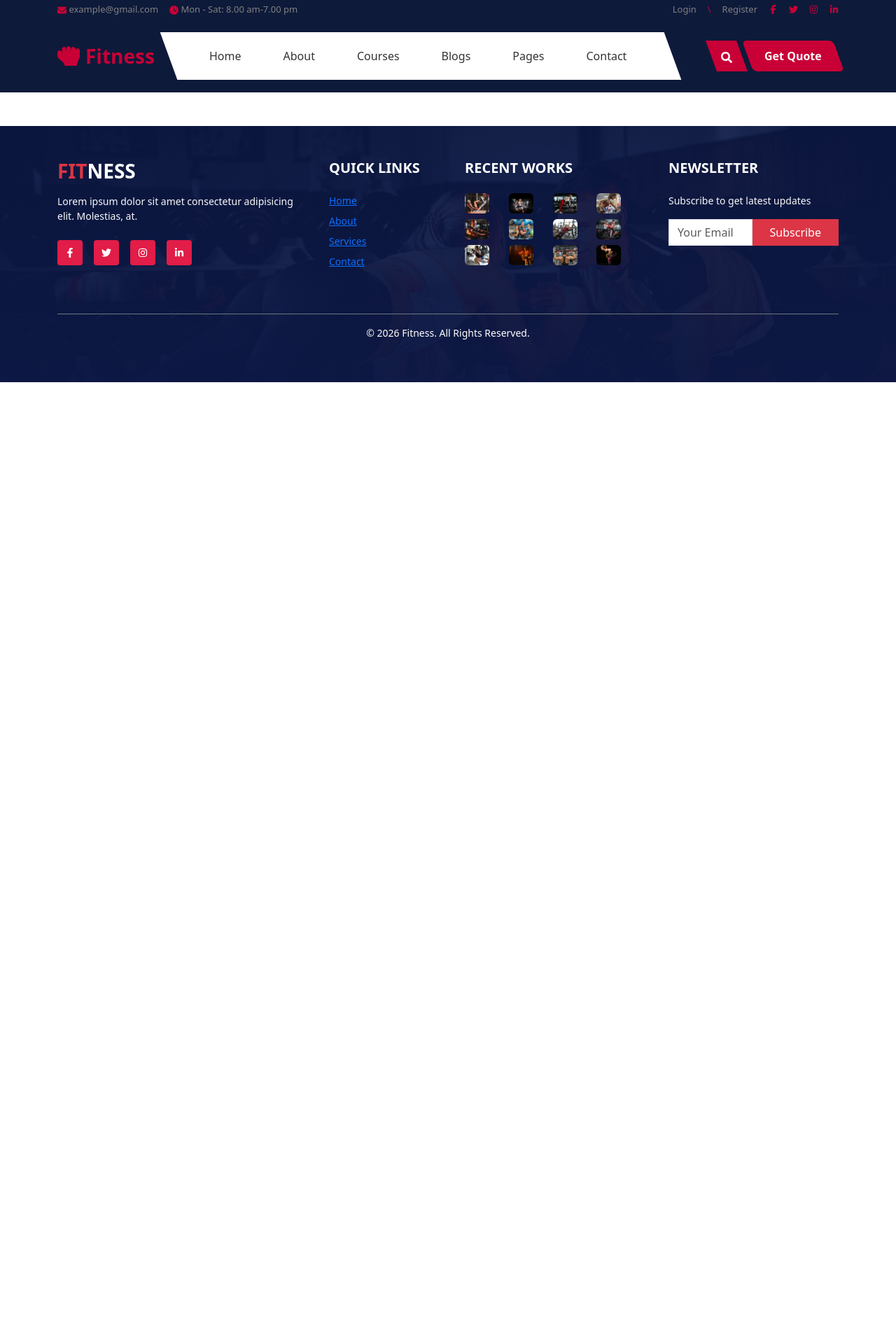
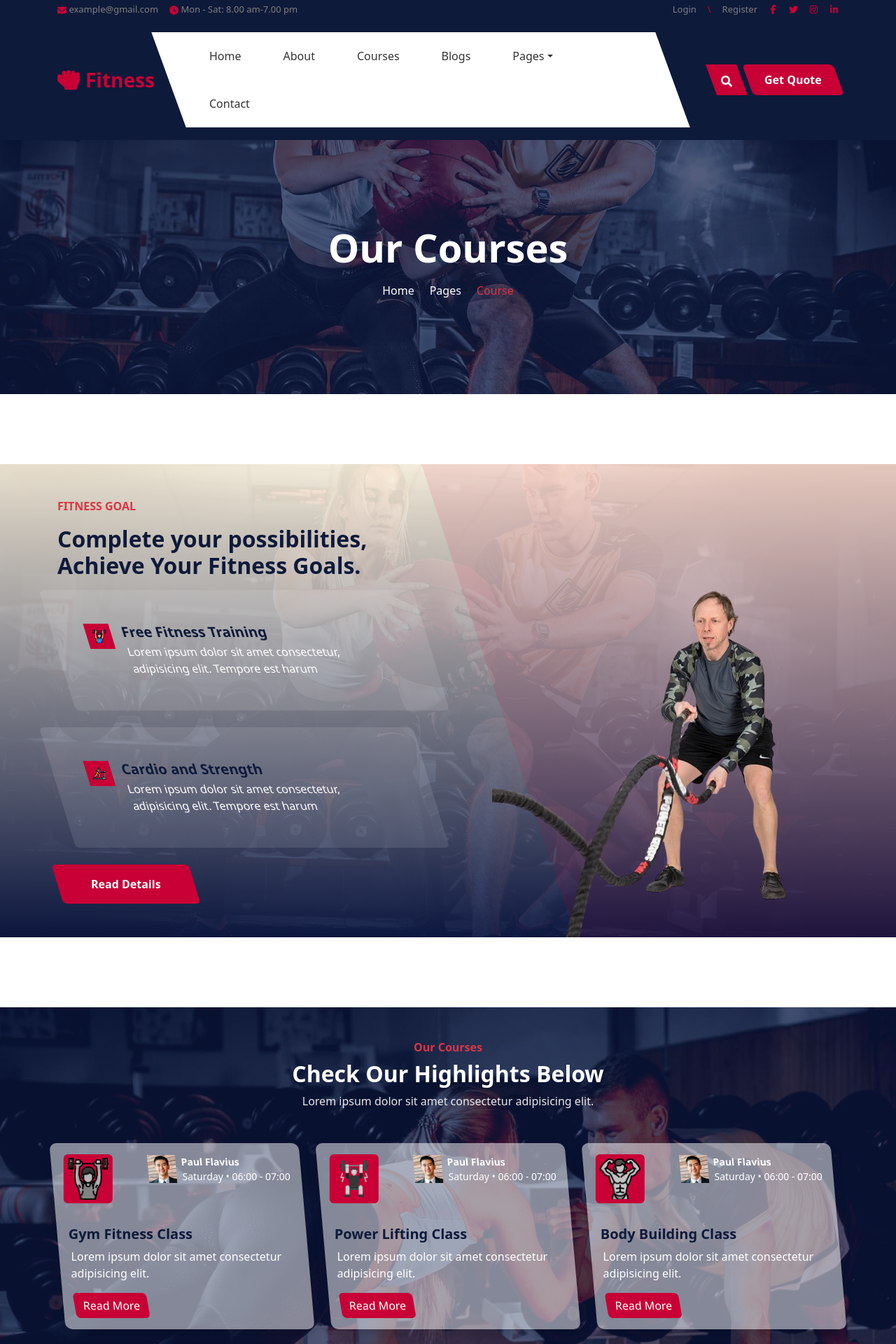
Before and after one commit to Alda145/fitness, a React app in the folder frontend/: page /courses in a window 1280 px wide. Shown: the top 1920 px of the page at 70% size. Before the commit the page ends 800 px from the top, so only its background shows below. Built offline with nearby package versions, Linux system fonts and the light colour scheme; the HTML template or start-up script is replaced by a standard one.

Commit message:
Blogs and courses

```diff
--- a/frontend/src/App.jsx
+++ b/frontend/src/App.jsx
@@ -5,6 +5,8 @@ import Home from './Pages/Home'
 import About from './Pages/About/index'
 import Footer from './Footer/index'
 import { Routes, Route } from 'react-router-dom'
+import Courses from './Pages/Courses'
+import Blogs from './Pages/Blogs'
 
 //import './App.css'
 
@@ -17,7 +19,8 @@ function App() {
       <Routes>
         <Route path="/" element={<Home />} />
         <Route path="/about" element={<About />} />
-
+        <Route path="/courses" element={<Courses />} />
+        <Route path="/blogs" element={<Blogs />} />
       </Routes>
       <Footer/>
 
--- /dev/null
+++ b/frontend/src/Components/BreadcrumbSection/index.css
@@ -0,0 +1,18 @@
+.bg-breadcrumb {
+    position: relative;
+    overflow: hidden;
+    background: linear-gradient(rgba(12, 24, 68, 0.7), rgba(12, 24, 68, 0.7)),
+        url("../../images/goalBackgroundImg.jpg");
+    background-position: center center;
+    background-repeat: no-repeat;
+    background-size: cover;
+    padding: 120px 0;
+    transition: 0.5s;
+}
+
+
+
+.custom-breadcrumb a {
+    color: #fff;
+    text-decoration: none;
+}
--- /dev/null
+++ b/frontend/src/Components/BreadcrumbSection/index.jsx
@@ -0,0 +1,36 @@
+import React from "react";
+import { Container, Breadcrumb } from "react-bootstrap";
+import { Link } from "react-router-dom";
+import "./index.css";
+
+const BreadcrumbSection = ({ title, current }) => {
+    return (
+        <div className="bg-breadcrumb text-white">
+            <Container className="text-center">
+
+                <h1 className="fw-bold display-4 mb-3">{title}</h1>
+
+                <div className="d-flex justify-content-center">
+                    <Breadcrumb className="custom-breadcrumb mb-0">
+
+                        <Breadcrumb.Item linkAs={Link} linkProps={{ to: "/" }}>
+                            Home
+                        </Breadcrumb.Item>
+
+                        <Breadcrumb.Item linkAs={Link} linkProps={{ to: "/pages" }}>
+                            Pages
+                        </Breadcrumb.Item>
+
+                        <Breadcrumb.Item active className="text-danger">
+                            {current}
+                        </Breadcrumb.Item>
+
+                    </Breadcrumb>
+                </div>
+
+            </Container>
+        </div>
+    );
+};
+
+export default BreadcrumbSection;
--- a/frontend/src/Navbar/index.jsx
+++ b/frontend/src/Navbar/index.jsx
@@ -1,5 +1,5 @@
 import { useState } from "react";
-import { Container, Nav, Button } from "react-bootstrap";
+import { Container, Nav, Button, NavDropdown } from "react-bootstrap";
 import {
     FaEnvelope,
     FaClock,
@@ -59,7 +59,21 @@ export default function Header() {
                             <Nav.Link as={Link} to="/about">About</Nav.Link>
                             <Nav.Link as={Link} to="/courses">Courses</Nav.Link>
                             <Nav.Link as={Link} to="/blogs">Blogs</Nav.Link>
-                            <Nav.Link as={Link} to="/pages">Pages</Nav.Link>
+                            <NavDropdown title="Pages" id="pages-dropdown">
+
+                                <NavDropdown.Item as={Link} to="/features">
+                                    Our Features
+                                </NavDropdown.Item>
+
+                                <NavDropdown.Item as={Link} to="/testimonial">
+                                    Testimonial
+                                </NavDropdown.Item>
+
+                                <NavDropdown.Item as={Link} to="/team">
+                                    Our Team
+                                </NavDropdown.Item>
+
+                            </NavDropdown>
                             <Nav.Link as={Link} to="/contact">Contact</Nav.Link>
                         </Nav>
                     </div>
@@ -92,7 +106,21 @@ export default function Header() {
                         <Nav.Link as={Link} to="/about">About</Nav.Link>
                         <Nav.Link as={Link} to="/courses">Courses</Nav.Link>
                         <Nav.Link as={Link} to="/blogs">Blogs</Nav.Link>
-                        <Nav.Link as={Link} to="/pages">Pages</Nav.Link>
+                        <NavDropdown title="Pages" id="pages-dropdown">
+
+                            <NavDropdown.Item as={Link} to="/features">
+                                Our Features
+                            </NavDropdown.Item>
+
+                            <NavDropdown.Item as={Link} to="/testimonial">
+                                Testimonial
+                            </NavDropdown.Item>
+
+                            <NavDropdown.Item as={Link} to="/team">
+                                Our Team
+                            </NavDropdown.Item>
+
+                        </NavDropdown>
                         <Nav.Link as={Link} to="/contact">Contact</Nav.Link>
                     </Nav>
 
--- a/frontend/src/Pages/About/index.jsx
+++ b/frontend/src/Pages/About/index.jsx
@@ -1,19 +1,24 @@
+import BreadcrumbSection from "../../Components/BreadcrumbSection";
 import AboutSection from "../../Components/Home/AboutFitness";
 import GoalSection from "../../Components/Home/GoalSection";
 import HighlightSection from "../../Components/Home/HighlightSection";
 import ExploreSection from "../../Components/Home/ExploreSection";
 import TeamSection from "../../Components/Home/TeamSection";
 
+
 const About = () => {
     return <>
+        <BreadcrumbSection title="About us" current="About"  />
+        <div style={{ height: '100px' }}></div>
         <AboutSection />
+        <div style={{ height: '100px' }}></div>
         <GoalSection />
-        <HighlightSection/>
-        <ExploreSection/>
-        <TeamSection/>
-
-
-
+        <div style={{ height: '100px' }}></div>
+        <HighlightSection />
+        <div style={{ height: '100px' }}></div>
+        <ExploreSection />
+        <div style={{ height: '100px' }}></div>
+        <TeamSection />
     </>
 }
 export default About;
--- /dev/null
+++ b/frontend/src/Pages/Blogs/index.jsx
@@ -0,0 +1,12 @@
+import BreadcrumbSection from '../../Components/BreadcrumbSection'
+import BlogSection from '../../Components/Home/BlogSection';
+
+const Blogs = () => {
+    return <>
+        <BreadcrumbSection title="Our Blogs" current="Blog" />
+
+        <BlogSection/>
+
+    </>
+}
+export default Blogs;
--- /dev/null
+++ b/frontend/src/Pages/Courses/index.jsx
@@ -0,0 +1,19 @@
+import GoalSection from "../../Components/Home/GoalSection";
+import CoursesSection from '../../Components/Home/CoursesSection'
+import Testimonials from "../../Components/Home/Testimonial";
+import BreadcrumbSection from "../../Components/BreadcrumbSection";
+
+
+
+const Courses = () => {
+    return <>
+        <BreadcrumbSection  title="Our Courses" current="Course"  />
+        <div style={{ height: '100px' }}></div>
+        <GoalSection />
+        <div style={{ height: '100px' }}></div>
+        <CoursesSection />
+        <div style={{ height: '100px' }}></div>
+        <Testimonials />
+    </>
+}
+export default Courses;
```
Also changed, not shown: frontend/src/Pages/Blogs/index.css (added), frontend/src/Pages/Courses/index.css (added).
